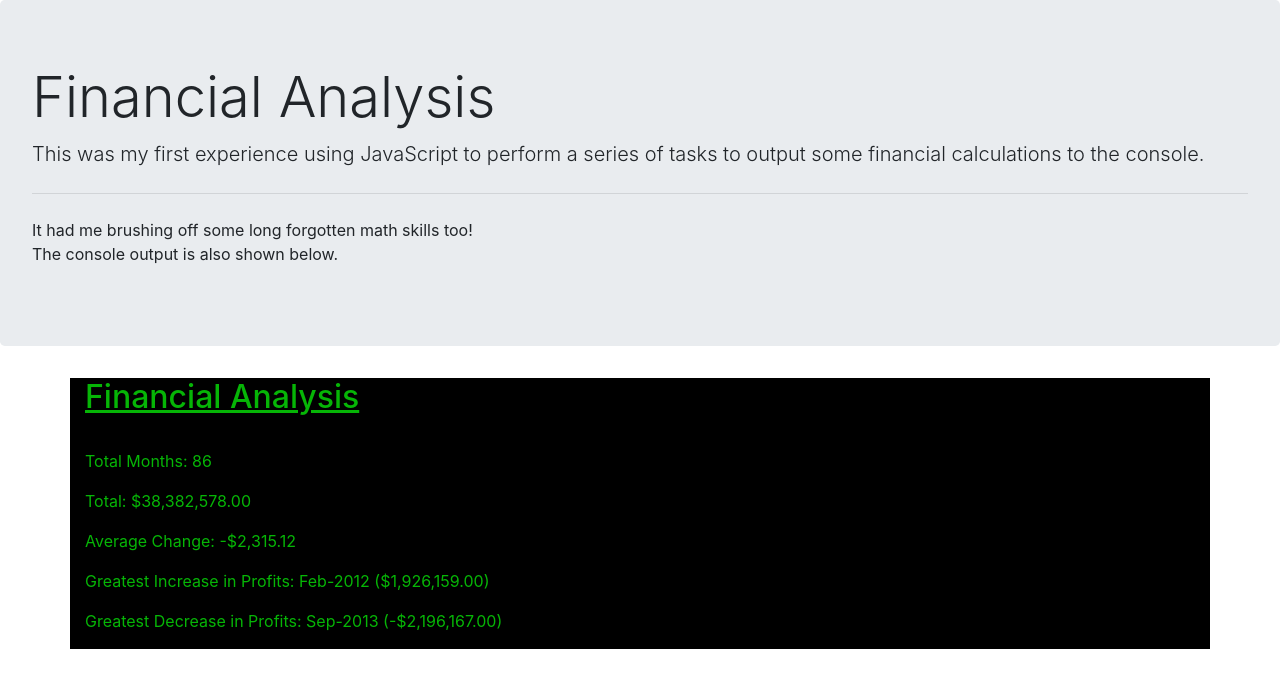
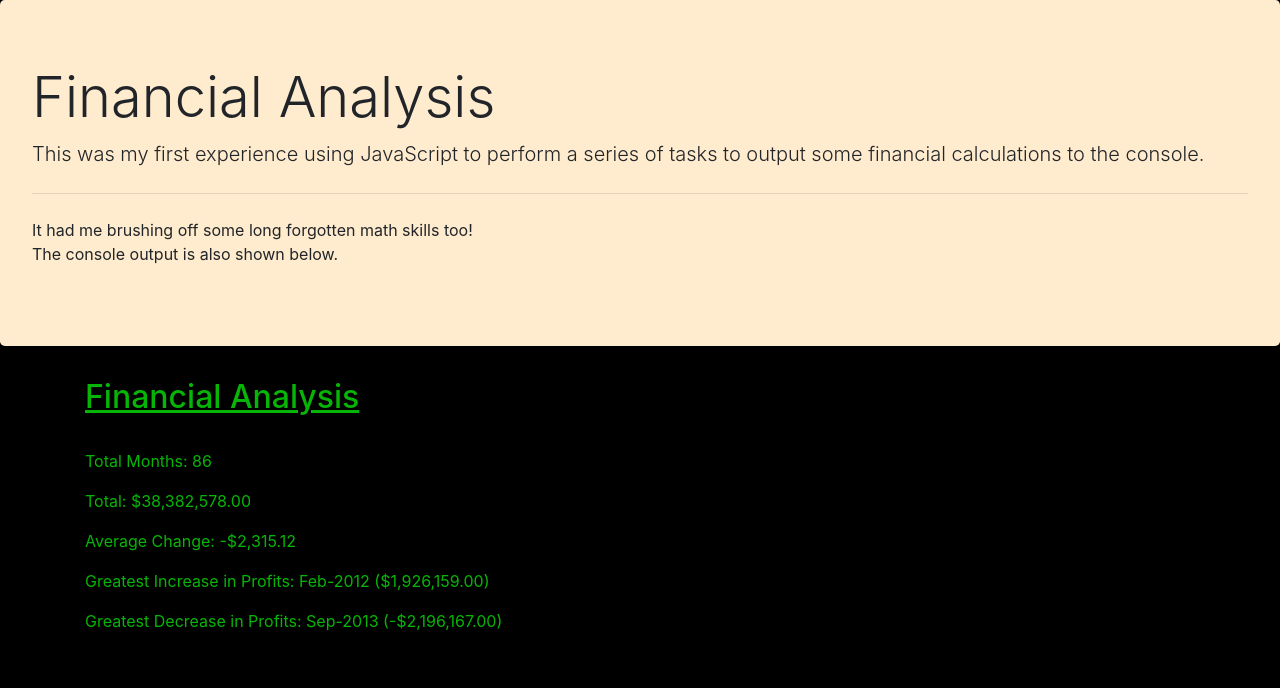
Before and after one commit to RobertTaylor94/Console-FInances, a plain HTML site: page index.html in a window 1280 px wide. Drawn offline with nearby package versions, Linux system fonts and the light colour scheme.

Commit message:
new page styles

```diff
--- a/style.css
+++ b/style.css
@@ -1,3 +1,11 @@
+body {
+    background-color: black;
+}
+
+.jumbotron {
+    background-color: blanchedalmond;
+}
+
 .terminal {
     color:rgb(6, 181, 6);
 }
```
